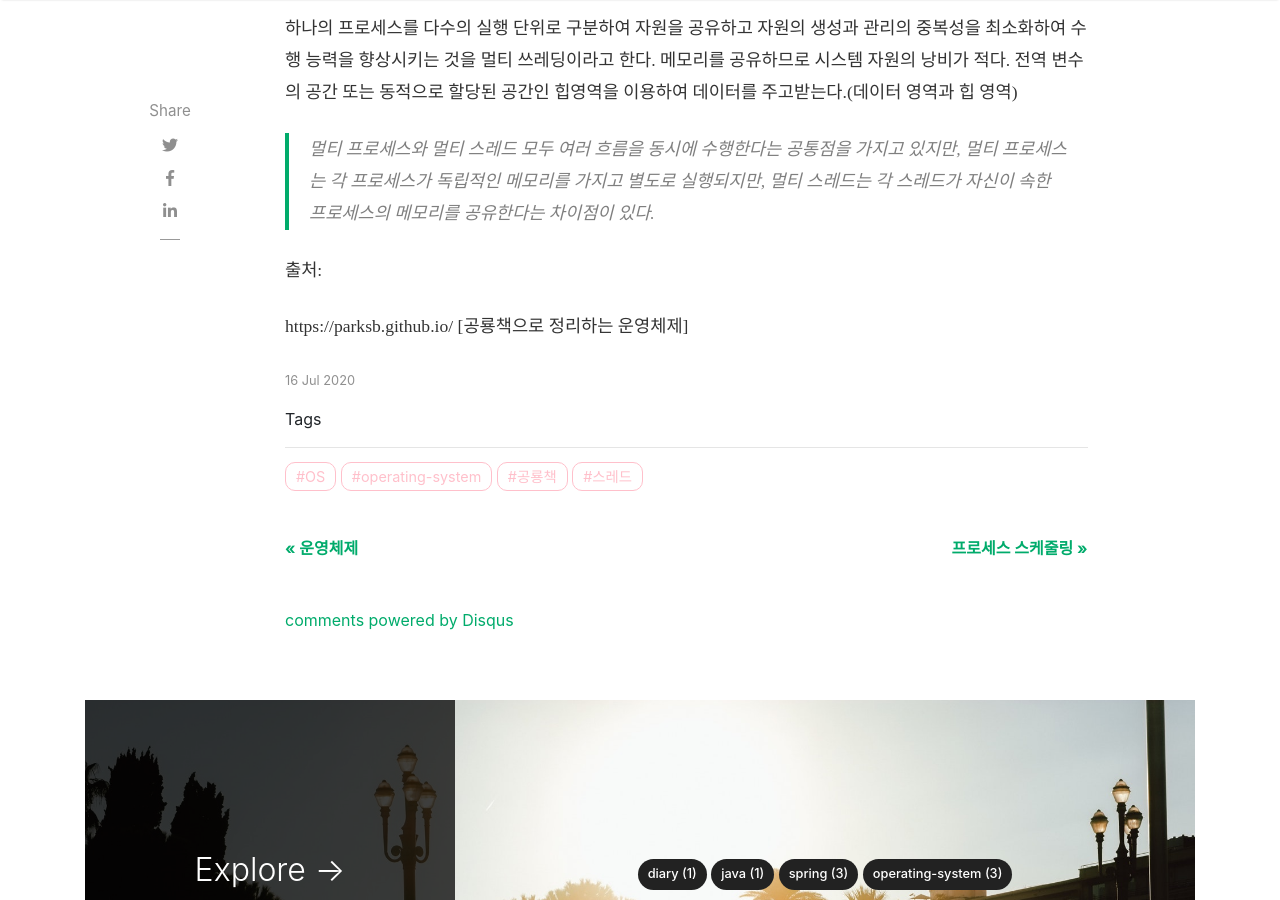
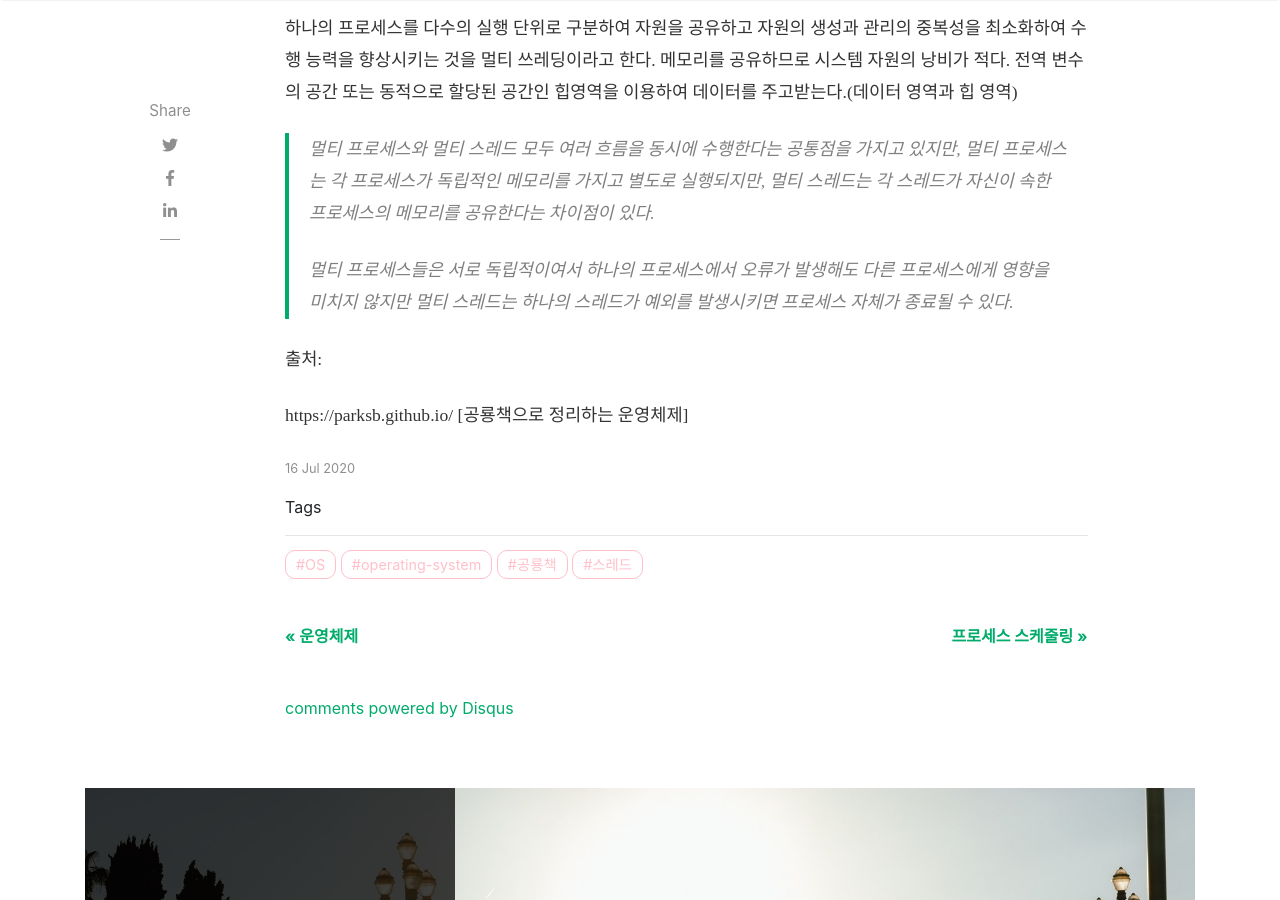
Before and after one commit to JungeunKwon/JungeunKwon.github.io, a Jekyll site: the page built from _posts/2020-07-16-operating-system-chapter2.md, in a window 1280 px wide and 900 px high, scrolled down 1282 px. Built offline with Jekyll 4.4.1, drawn with Linux system fonts in a browser that asks for light colours; nearby versions of some CDN libraries; some web fonts are replaced; comment, search, counter and statistics services are not loaded.

Commit message:
[수정] 스레드 내용 추가

```diff
--- a/_posts/2020-07-16-operating-system-chapter2.md
+++ b/_posts/2020-07-16-operating-system-chapter2.md
@@ -40,6 +40,8 @@ featured: false
 전역 변수의 공간 또는 동적으로 할당된 공간인 힙영역을 이용하여 데이터를 주고받는다.(데이터 영역과 힙 영역)
 
 > 멀티 프로세스와 멀티 스레드 모두 여러 흐름을 동시에 수행한다는 공통점을 가지고 있지만, 멀티 프로세스는 각 프로세스가 독립적인 메모리를 가지고 별도로 실행되지만, 멀티 스레드는 각 스레드가 자신이 속한 프로세스의 메모리를 공유한다는 차이점이 있다.
+>
+> 멀티 프로세스들은 서로 독립적이여서 하나의 프로세스에서 오류가 발생해도 다른 프로세스에게 영향을 미치지 않지만 멀티 스레드는 하나의 스레드가 예외를 발생시키면 프로세스 자체가 종료될 수 있다.
 
 
 
```
